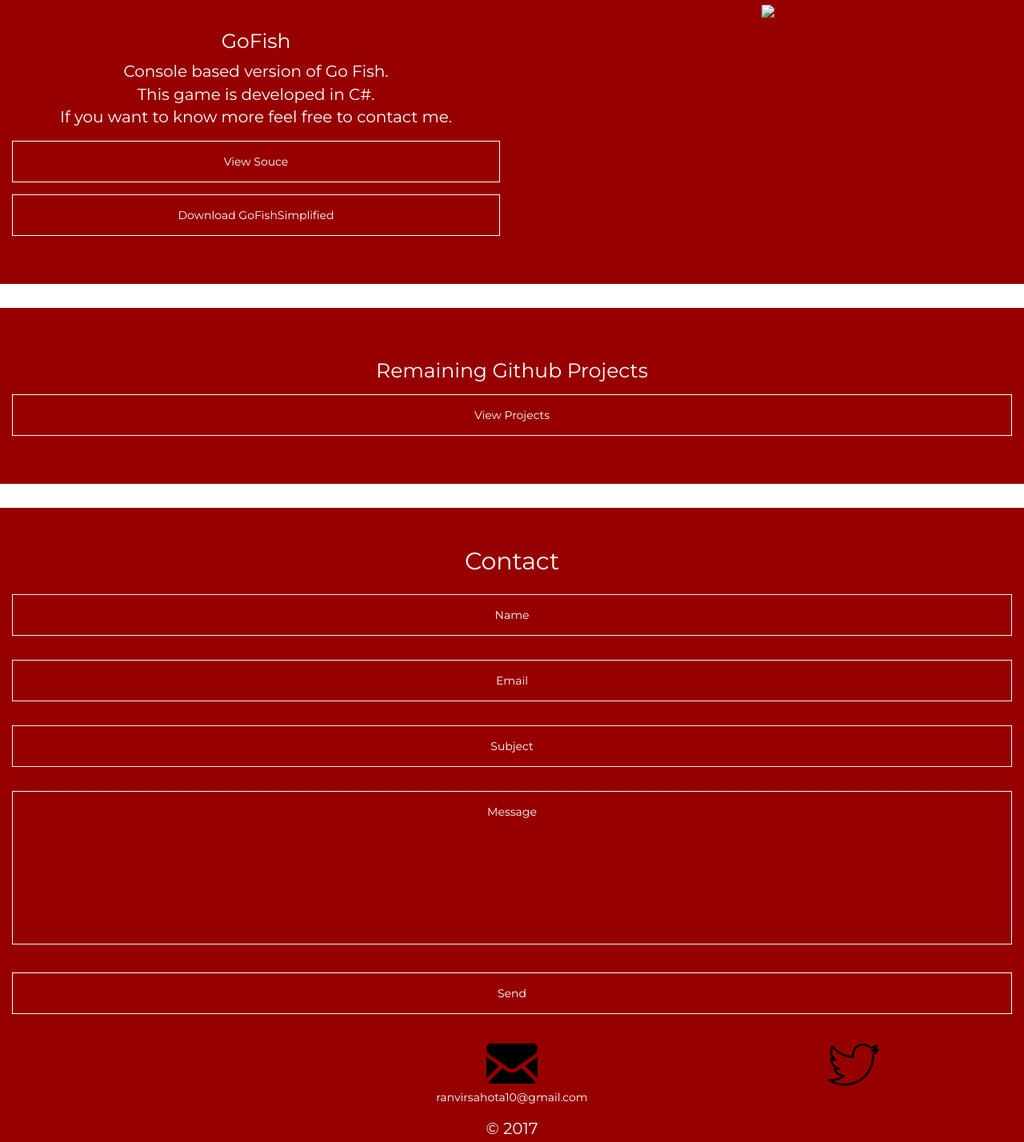
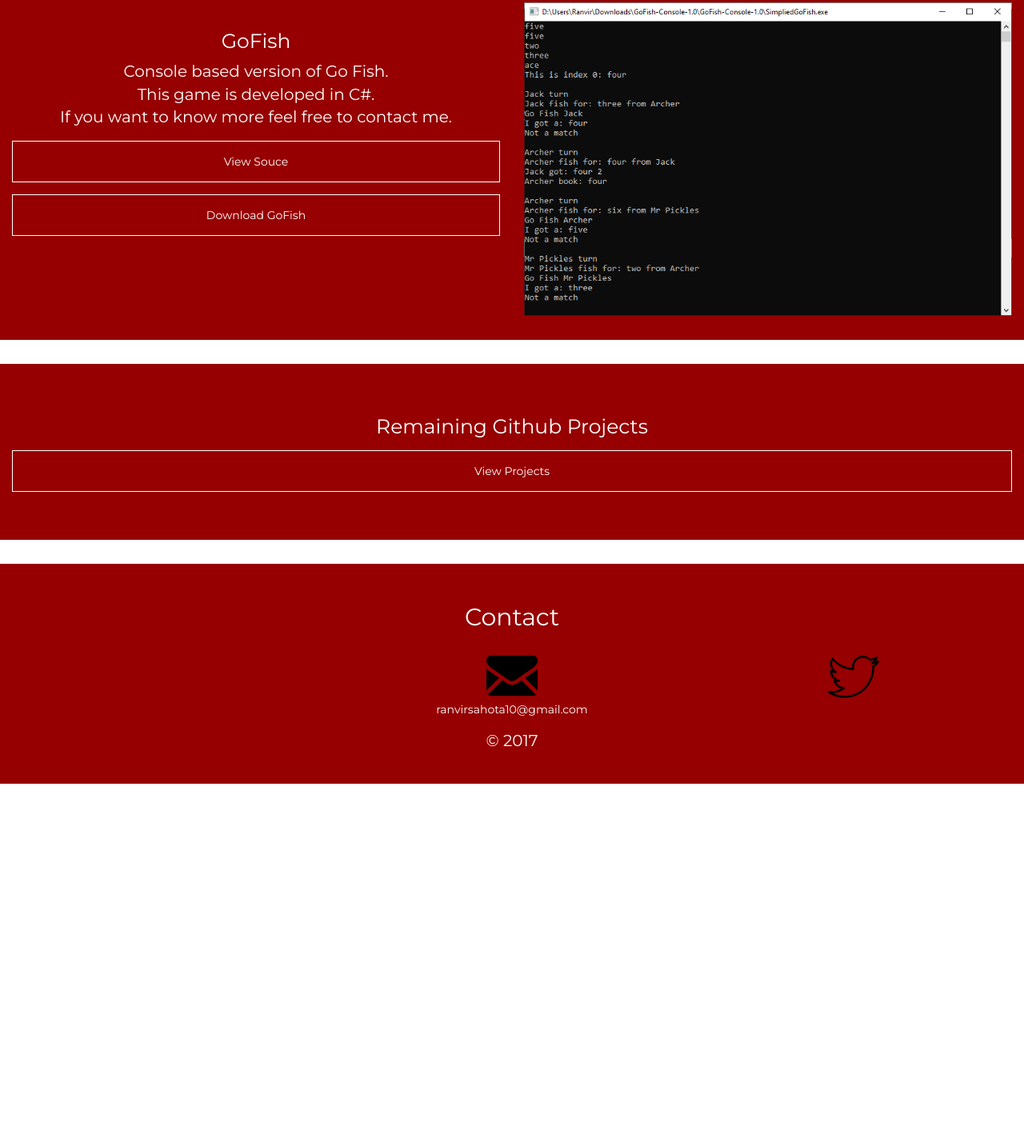
Before and after one commit to ranvirsahota/ranvirsahota.github.io, a plain HTML site: page index.html in a window 1280 px wide. Shown: the part 1319-2747 px from the top of the page at 80% size. After the commit the page ends 2299 px from the top, so only its background shows below. Drawn offline with nearby package versions, Linux system fonts and the light colour scheme.

Commit message:
changed go-fish image file name

```diff
--- a/index.html
+++ b/index.html
@@ -71,11 +71,11 @@
                 If you want to know more feel free to contact me.
             </p>
             <a class="customBtn greenBtn" href="https://github.com/ranvirsahota/GoFish" role="button" target="_blank">View Souce</a>
-            <a class="customBtn greenBtn" href="https://github.com/ranvirsahota/GoFish/releases" role="button" target="_blank">Download GoFishSimplified</a>
+            <a class="customBtn greenBtn" href="https://github.com/ranvirsahota/GoFish/releases" role="button" target="_blank">Download GoFish</a>
         </div>
 
         <div class="col-xs-12 col-sm-6">
-            <img src="images/GoFishSimplified.png" style="width:100%">
+            <img src="Images/go-fish.png" style="width:100%">
         </div>
     </div>
 
@@ -91,15 +91,6 @@
             <h2>Contact</h2>
         </div>
 
-        <div class="col-xs-12">
-            <form action="index.php" method="post">
-                <input name="name" placeholder="Name" required="true" type="text">
-                <input name="email" placeholder="Email" required="true" type="email">
-                <input name="subject" placeholder="Subject" required="false" type="text">
-                <textarea name="message" rows="8" cols="80" placeholder="Message" required="true"></textarea>
-                <input class="greenBtn" name="send" value="Send" type="submit">
-            </form>
-        </div>
         <div class="col-xs-12 col-sm-4 vertMarg">
             <a href="https://www.linkedin.com/in/ranvir-sahota"><img src="images/linked-in.png" alt="" style="width:20%"></a>
         </div>
```
